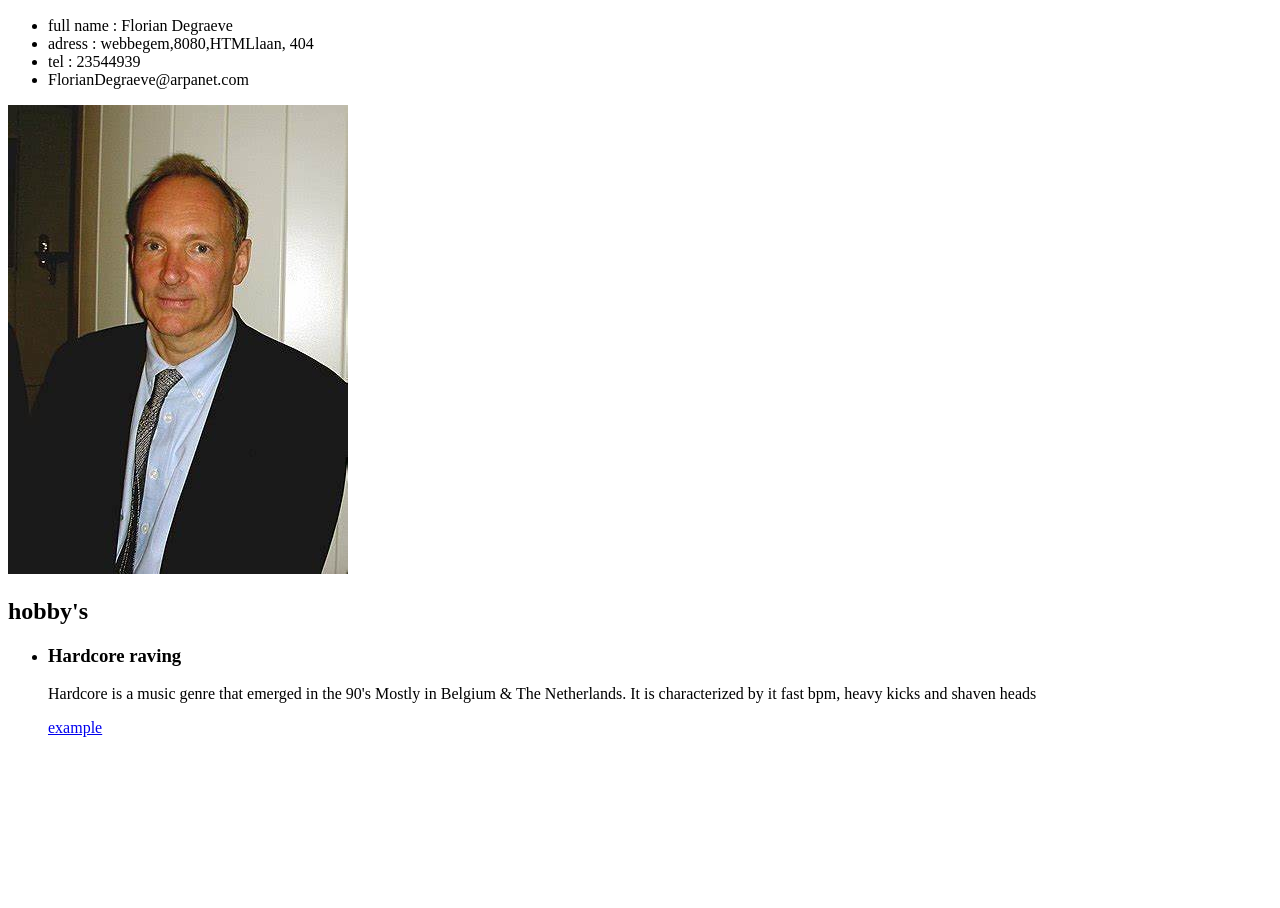
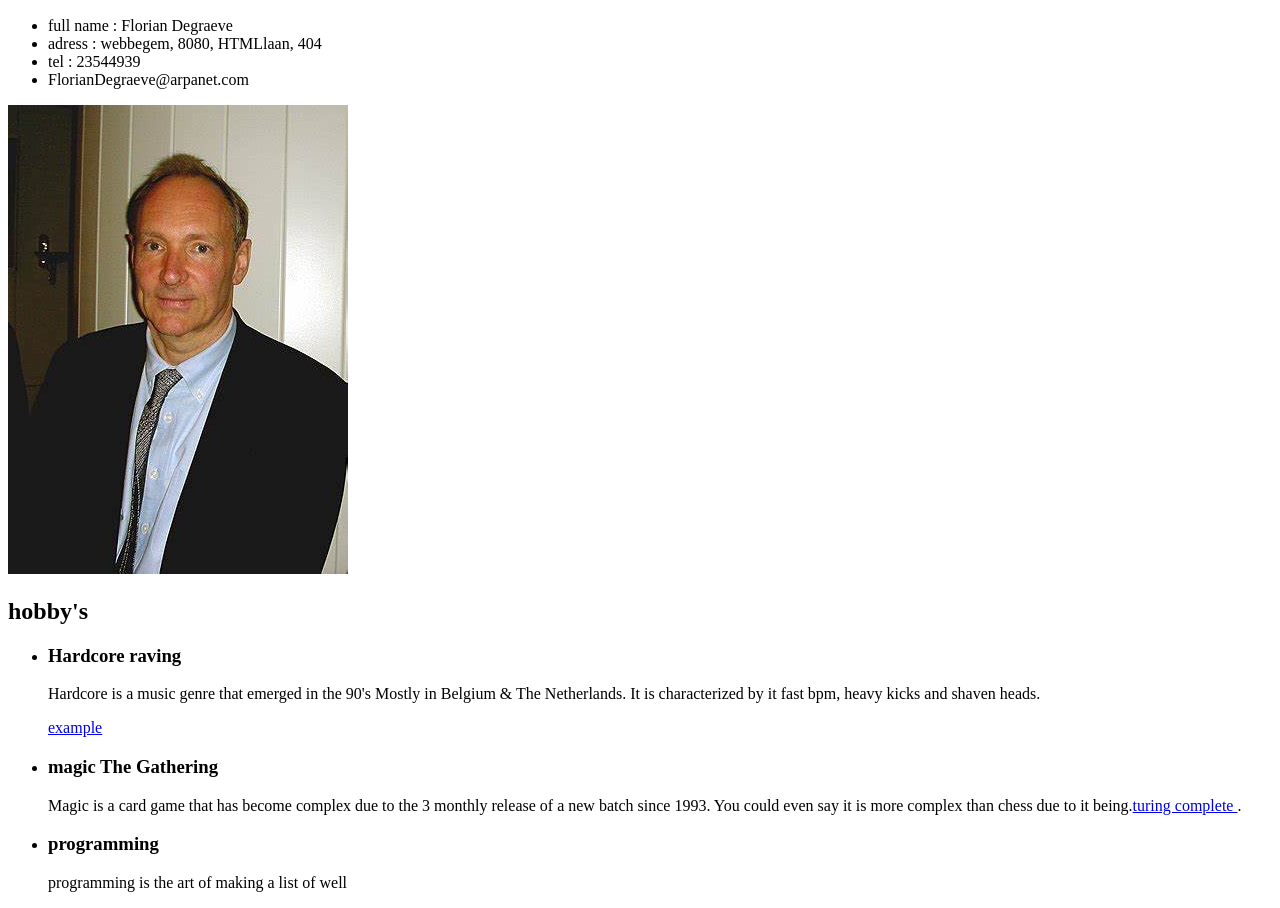
Before and after one commit to floriandegr/webdevelopment, a plain HTML site: page labo_3/Personal_homepage_assignment.html in a window 1280 px wide. Shown: the part 110-1018 px from the top of the page. Before the commit the page ends 863 px from the top, so only its background shows below. Drawn offline with Linux system fonts and the light colour scheme.

Commit message:
Update Personal_homepage_assignment.html

```diff
--- a/labo_3/Personal_homepage_assignment.html
+++ b/labo_3/Personal_homepage_assignment.html
@@ -15,7 +15,7 @@
         full name : Florian Degraeve
     </li>
     <li>
-        adress : webbegem,8080,HTMLlaan, 404
+        adress : webbegem, 8080, HTMLlaan, 404
     </li>
     <li>
         tel : 23544939
@@ -31,8 +31,17 @@
 <ul>
     <li>
         <h3>Hardcore raving</h3>
-        <p>Hardcore is a music genre that emerged in the 90's Mostly in Belgium &amp; The Netherlands. It is characterized by it fast bpm, heavy kicks and shaven heads</p>
+        <p>Hardcore is a music genre that emerged in the 90's Mostly in Belgium &amp; The Netherlands. It is characterized by it fast bpm, heavy kicks and shaven heads.</p>
         <a href="https://www.youtube.com/watch?v=ZclaXQWVRCg&t=730s">example </a>
+    </li>
+    <li>
+        <h3>magic The Gathering</h3>
+        <p>Magic is a card game that has become complex due to the 3 monthly release of a new batch since 1993. You could even say it is more complex than chess due to it being.<a href="https://www.youtube.com/watch?v=ZclaXQWVRCg&t=730s">turing complete </a>.</p>
+        <a href="https://magic.wizards.com/en"> </a>
+    </li>
+    <li>
+        <h3>programming</h3>
+        <p>programming is the art of making a list of well</p>
     </li>
 </ul>
 </body>
```
